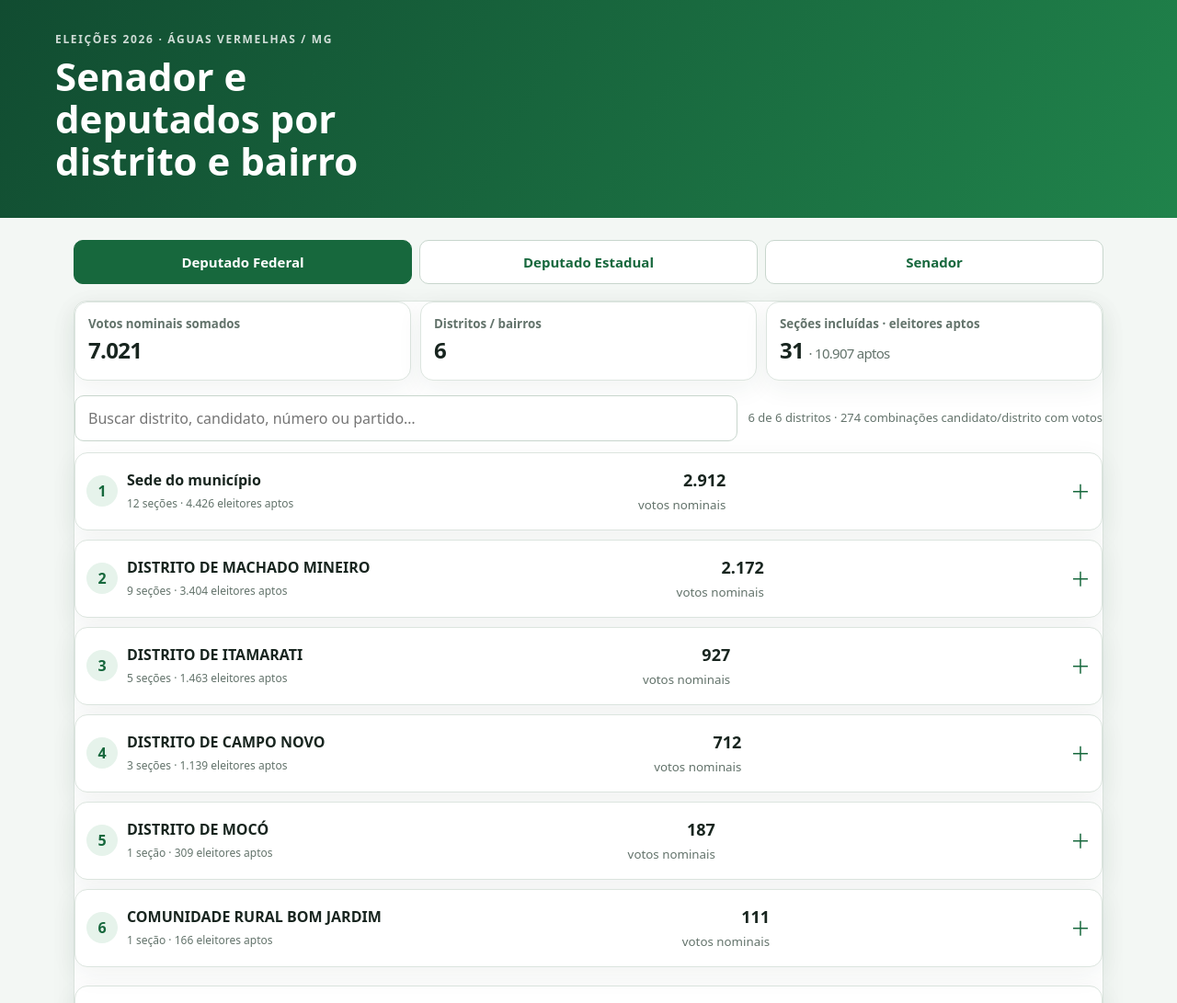
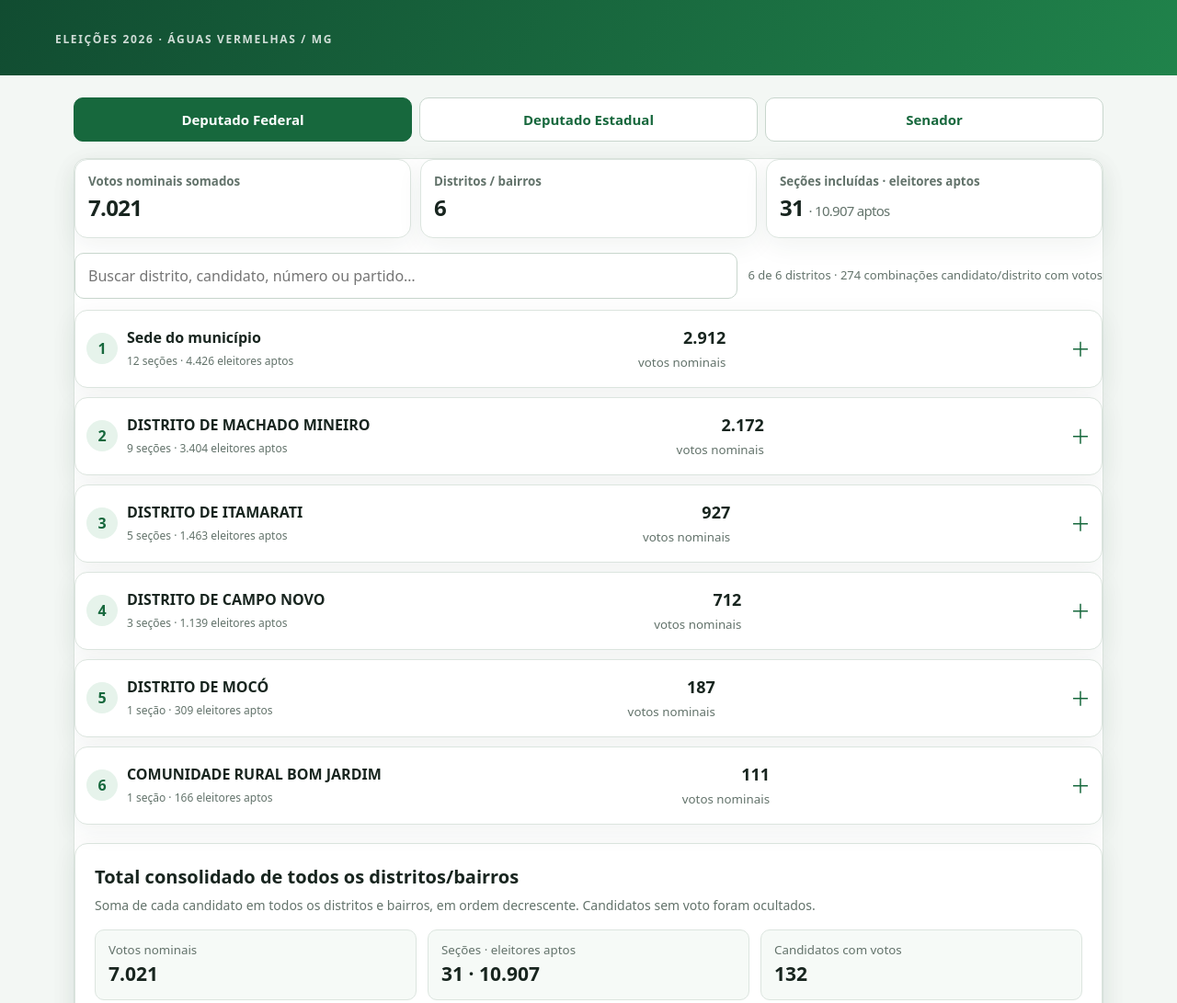
Before and after one commit to romeucampos/Eleicao2026, a plain HTML site: page index.html in a window 1280 px wide. Shown: the top 1091 px of the page at 92% size. Drawn offline with Linux system fonts and the light colour scheme.

Commit message:
Remove título do cabeçalho

```diff
--- a/index.html
+++ b/index.html
@@ -36,7 +36,7 @@ th:first-child{background:#f7faf8}
 </head>
 <body>
 <a class="skip-link" href="#conteudo">Ir para o conteúdo</a>
-<header><div class="eyebrow">Eleições 2026 · Águas Vermelhas / MG</div><h1>Senador e deputados por distrito e bairro</h1></header>
+<header><div class="eyebrow">Eleições 2026 · Águas Vermelhas / MG</div></header>
 <main class="wrap" id="conteudo">
 <nav class="tabs" aria-label="Cargo"><button class="tab active" data-cargo="federal" type="button">Deputado Federal</button><button class="tab" data-cargo="estadual" type="button">Deputado Estadual</button><button class="tab" data-cargo="senador" type="button">Senador</button></nav>
 <section class="panel" data-panel="federal"></section>
```
